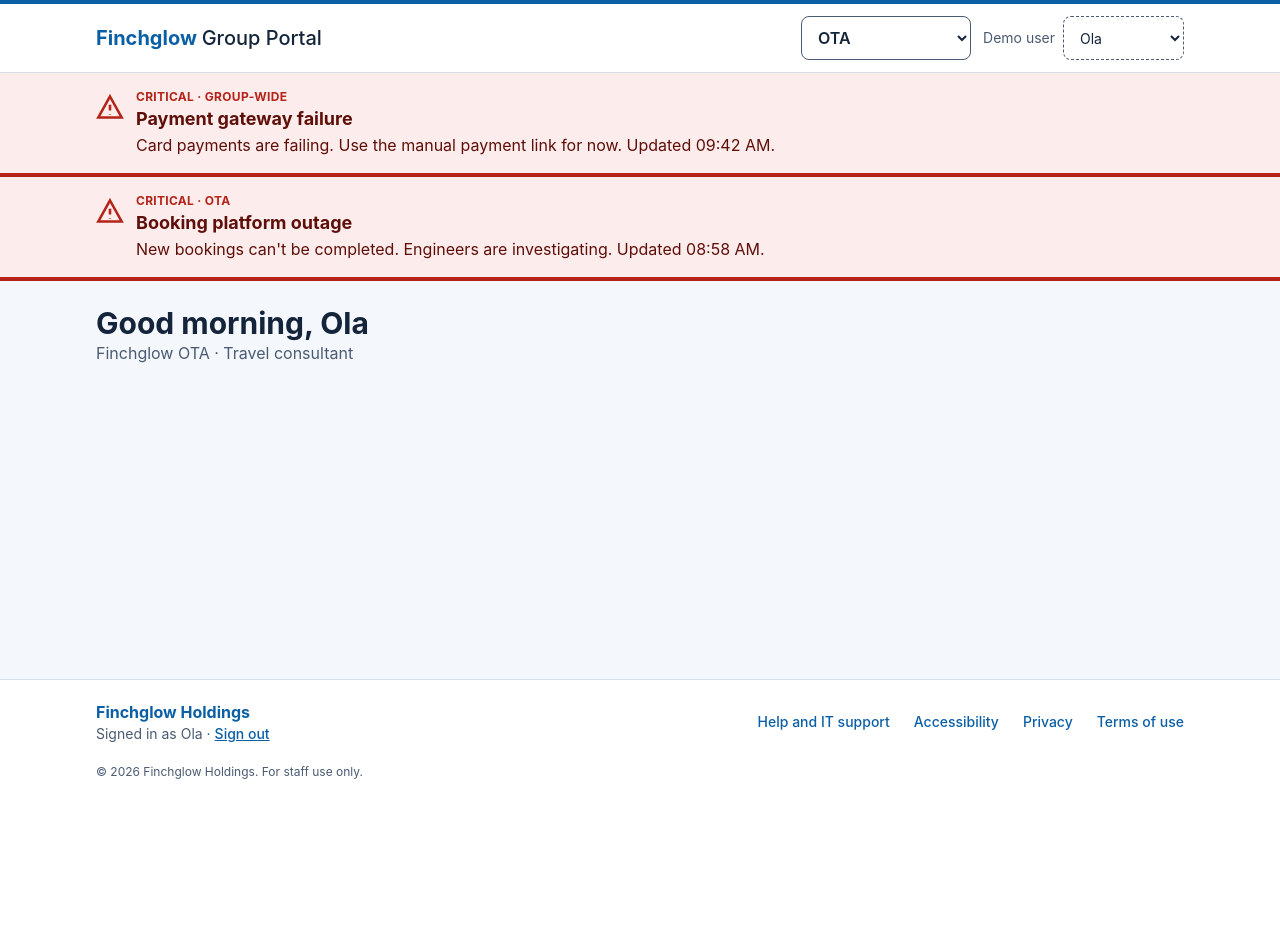
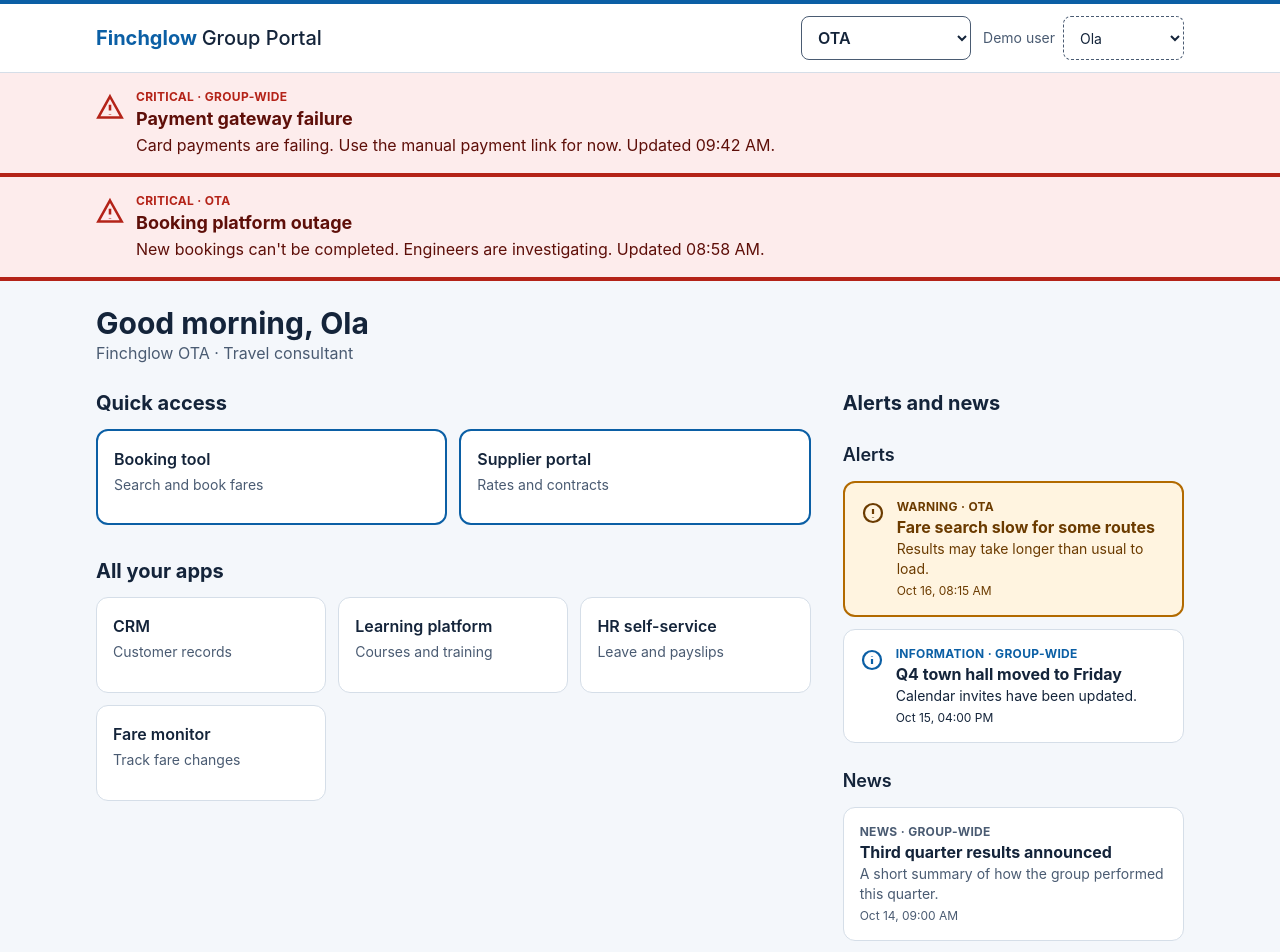
Before and after one commit to Habiboyewo/finchglow-portal, a React (Vite) app: page / in a window 1280 px wide. Shown: the top 952 px of the page. Before the commit the page ends 800 px from the top, so only its background shows below. Built offline with nearby package versions, Linux system fonts and the light colour scheme.

Commit message:
alert and news feed, severity cards

```diff
--- a/src/App.tsx
+++ b/src/App.tsx
@@ -1,5 +1,7 @@
 import { useState } from "react";
+import { AppGrid } from "./components/apps/AppGrid";
 import { AppShell } from "./components/layout/AppShell";
+import { Feed } from "./components/news/Feed";
 import { usePortal } from "./context/portalContext";
 import { getGreeting } from "./utils/greeting";
 
@@ -12,9 +14,15 @@ export default function App() {
       <h1 className="text-3xl font-bold">
         {getGreeting(hour)}, {user.name.split(" ")[0]}
       </h1>
-      <p className="text-muted">
+      <p className="mb-6 text-muted">
         Finchglow {company.name} · {role.label}
       </p>
+      <div className="grid gap-8 lg:grid-cols-3">
+        <div className="lg:col-span-2">
+          <AppGrid />
+        </div>
+        <Feed />
+      </div>
     </AppShell>
   );
 }
--- /dev/null
+++ b/src/components/alerts/AlertCard.tsx
@@ -0,0 +1,60 @@
+import type { Alert, Severity } from "../../types";
+import { formatDate } from "../../utils/format";
+
+const severityStyle: Record<
+  Severity,
+  { label: string; box: string; tag: string; icon: string }
+> = {
+  critical: {
+    label: "Critical",
+    box: "border-2 border-critical-line bg-critical-bg text-critical-text",
+    tag: "text-critical-line",
+    icon: "M12 3l10 18H2zM12 10v5M12 18v.5",
+  },
+  warning: {
+    label: "Warning",
+    box: "border-2 border-warning-line bg-warning-bg text-warning-text",
+    tag: "text-warning-text",
+    icon: "M12 3a9 9 0 1 0 0 18 9 9 0 0 0 0-18zM12 8v5M12 16v.5",
+  },
+  info: {
+    label: "Information",
+    box: "border border-line bg-surface text-fg",
+    tag: "text-accent",
+    icon: "M12 3a9 9 0 1 0 0 18 9 9 0 0 0 0-18zM12 11v5M12 8v.5",
+  },
+};
+
+interface AlertCardProps {
+  alert: Alert;
+  scopeName: string;
+}
+
+export function AlertCard({ alert, scopeName }: AlertCardProps) {
+  const style = severityStyle[alert.severity];
+
+  return (
+    <article className={`flex gap-3 rounded-xl p-4 ${style.box}`}>
+      <svg
+        aria-hidden="true"
+        width="24"
+        height="24"
+        viewBox="0 0 24 24"
+        fill="none"
+        stroke="currentColor"
+        strokeWidth="2.2"
+        className={`mt-0.5 shrink-0 ${style.tag}`}
+      >
+        <path d={style.icon} />
+      </svg>
+      <div>
+        <p className={`text-xs font-bold uppercase tracking-wide ${style.tag}`}>
+          {style.label} · {scopeName}
+        </p>
+        <h4 className="font-bold">{alert.title}</h4>
+        <p className="text-sm">{alert.message}</p>
+        <p className="mt-1 text-xs">{formatDate(alert.time)}</p>
+      </div>
+    </article>
+  );
+}
--- /dev/null
+++ b/src/components/news/Feed.tsx
@@ -0,0 +1,94 @@
+import { fetchAlerts, fetchNews } from "../../api/mockApi";
+import { usePortal } from "../../context/portalContext";
+import { useFetch } from "../../hooks/useFetch";
+import { visibleAlerts, visibleNews } from "../../utils/filters";
+import { AlertCard } from "../alerts/AlertCard";
+import { ErrorCard } from "../ui/ErrorCard";
+import { NewsCard } from "./NewsCard";
+
+function Loading() {
+  return (
+    <div aria-busy="true" className="flex flex-col gap-3">
+      <p role="status" className="sr-only">
+        Loading
+      </p>
+      <div className="h-20 animate-pulse rounded-xl bg-line" />
+      <div className="h-20 animate-pulse rounded-xl bg-line" />
+    </div>
+  );
+}
+
+export function Feed() {
+  const { company, companies } = usePortal();
+  const alerts = useFetch(fetchAlerts);
+  const news = useFetch(fetchNews);
+
+  const scopeName = (scope: string) =>
+    scope === "group"
+      ? "Group-wide"
+      : (companies.find((c) => c.id === scope)?.name ?? scope);
+
+  // Critical alerts already show in the banner, so the feed skips them
+  const notices = visibleAlerts(alerts.data ?? [], company.id).filter(
+    (alert) => alert.severity !== "critical",
+  );
+  const stories = visibleNews(news.data ?? [], company.id).slice(0, 5);
+
+  let alertContent;
+  if (alerts.loading) {
+    alertContent = <Loading />;
+  } else if (alerts.error) {
+    alertContent = (
+      <ErrorCard message="Couldn't load alerts." onRetry={alerts.retry} />
+    );
+  } else if (notices.length === 0) {
+    alertContent = <p className="text-muted">No other alerts right now.</p>;
+  } else {
+    alertContent = (
+      <ul className="flex flex-col gap-3">
+        {notices.map((alert) => (
+          <li key={alert.id}>
+            <AlertCard alert={alert} scopeName={scopeName(alert.scope)} />
+          </li>
+        ))}
+      </ul>
+    );
+  }
+
+  let newsContent;
+  if (news.loading) {
+    newsContent = <Loading />;
+  } else if (news.error) {
+    newsContent = (
+      <ErrorCard message="Couldn't load news." onRetry={news.retry} />
+    );
+  } else if (stories.length === 0) {
+    newsContent = <p className="text-muted">No news for {company.name} yet.</p>;
+  } else {
+    newsContent = (
+      <ul className="flex flex-col gap-3">
+        {stories.map((item) => (
+          <li key={item.id}>
+            <NewsCard item={item} scopeName={scopeName(item.scope)} />
+          </li>
+        ))}
+      </ul>
+    );
+  }
+
+  return (
+    <section aria-labelledby="feed-heading" className="flex flex-col gap-6">
+      <h2 id="feed-heading" className="text-xl font-bold">
+        Alerts and news
+      </h2>
+      <div className="flex flex-col gap-3">
+        <h3 className="text-lg font-semibold">Alerts</h3>
+        {alertContent}
+      </div>
+      <div className="flex flex-col gap-3">
+        <h3 className="text-lg font-semibold">News</h3>
+        {newsContent}
+      </div>
+    </section>
+  );
+}
--- /dev/null
+++ b/src/components/news/NewsCard.tsx
@@ -0,0 +1,20 @@
+import type { NewsItem } from "../../types";
+import { formatDate } from "../../utils/format";
+
+interface NewsCardProps {
+  item: NewsItem;
+  scopeName: string;
+}
+
+export function NewsCard({ item, scopeName }: NewsCardProps) {
+  return (
+    <article className="rounded-xl border border-line bg-surface p-4">
+      <p className="text-xs font-bold uppercase tracking-wide text-muted">
+        News · {scopeName}
+      </p>
+      <h4 className="font-bold">{item.title}</h4>
+      <p className="text-sm text-muted">{item.summary}</p>
+      <p className="mt-1 text-xs text-muted">{formatDate(item.time)}</p>
+    </article>
+  );
+}
--- a/src/index.css
+++ b/src/index.css
@@ -34,3 +34,15 @@
   --color-critical-line: var(--critical-line);
   --color-critical-text: var(--critical-text);
 }
+
+:root {
+  --warning-bg: #fff4e0;
+  --warning-line: #b26a00;
+  --warning-text: #6b3b00;
+}
+
+@theme inline {
+  --color-warning-bg: var(--warning-bg);
+  --color-warning-line: var(--warning-line);
+  --color-warning-text: var(--warning-text);
+}
--- /dev/null
+++ b/src/utils/format.ts
@@ -0,0 +1,8 @@
+export function formatDate(iso: string): string {
+  return new Date(iso).toLocaleString([], {
+    day: "numeric",
+    month: "short",
+    hour: "2-digit",
+    minute: "2-digit",
+  });
+}
```
